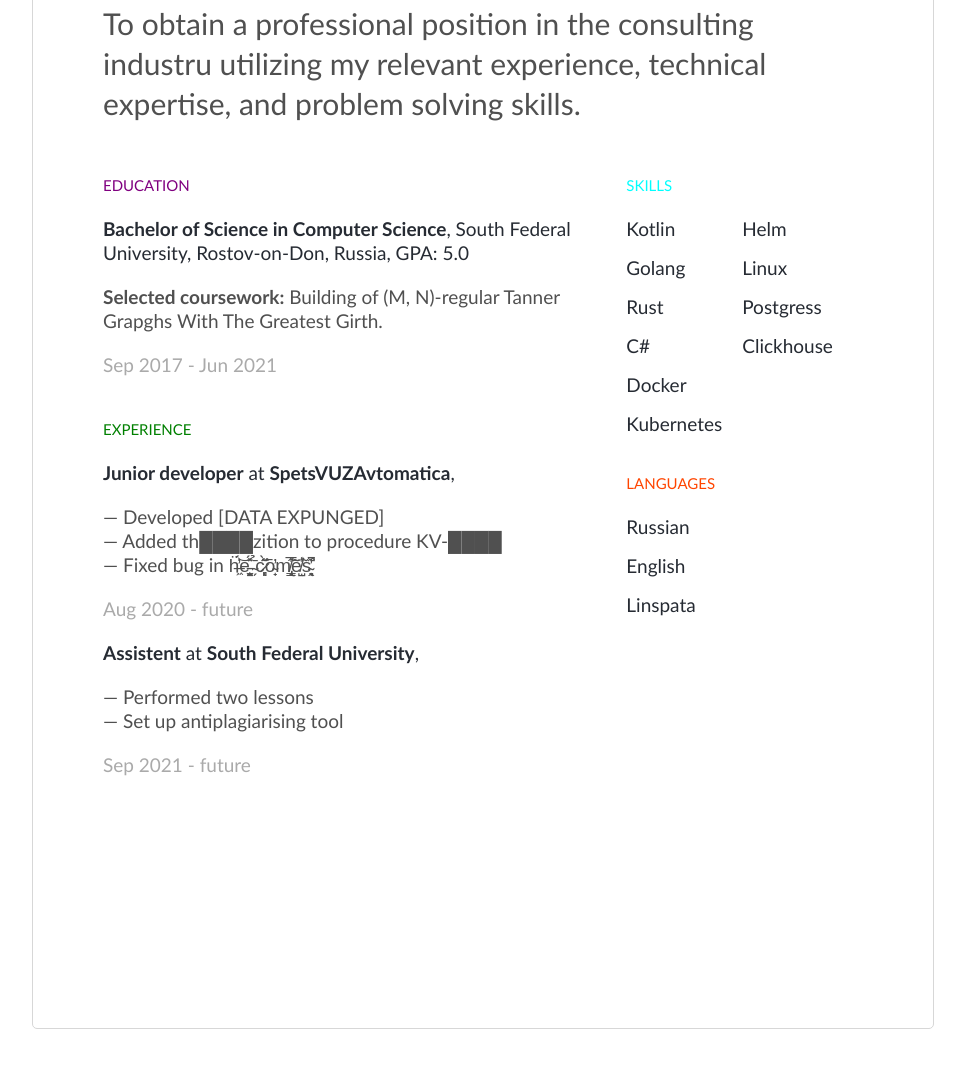
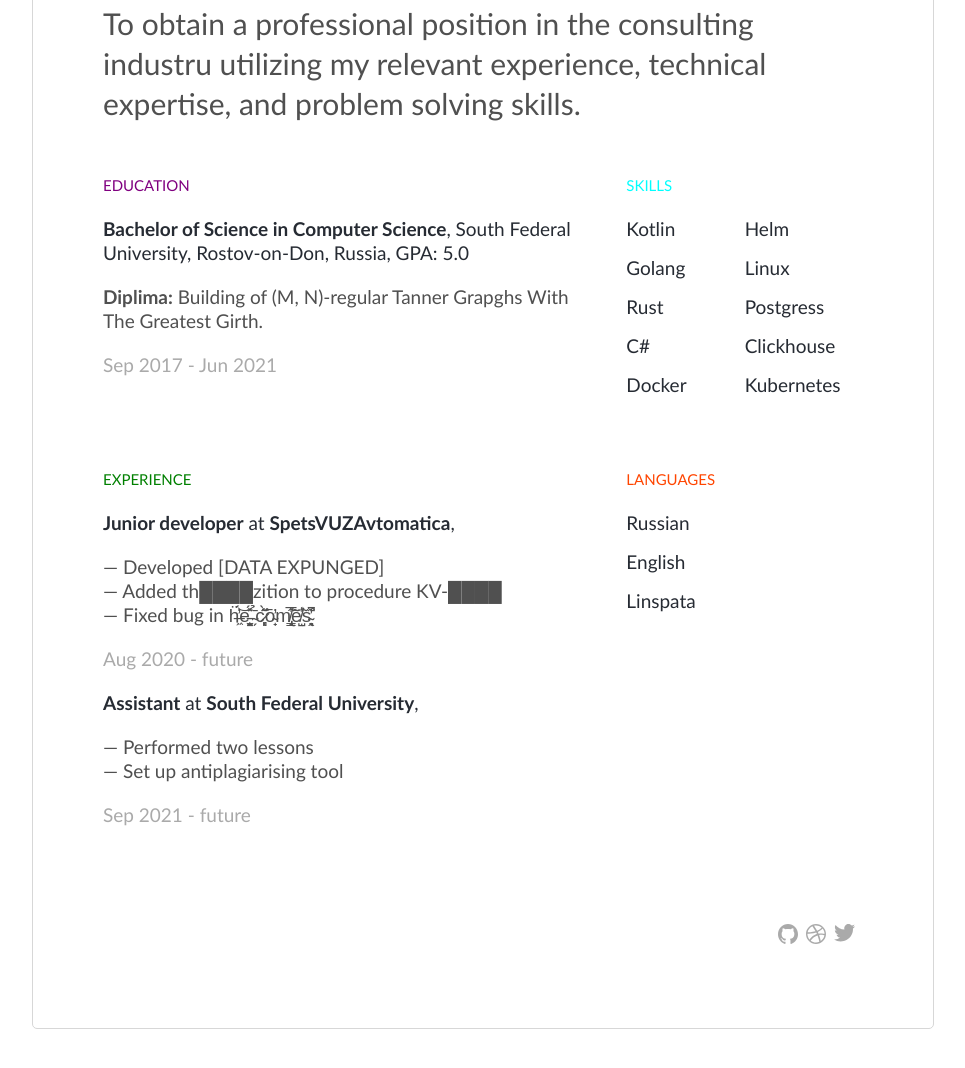
Before and after one commit to Tetrergeru/lab-1-Tetrergeru, a website: page public/index.html in a window 1280 px wide. Shown: the part 298-1366 px from the top of the page, without its empty margins (157-1122 px from the left). Drawn offline with Linux system fonts and the light colour scheme.

Commit message:
Add footer, use grids

```diff
--- a/public/css/styles.css
+++ b/public/css/styles.css
@@ -150,21 +150,10 @@ body {
 
 .resume-page__skills {
   padding: 0 70px;
-  display: flex;
-}
-
-.resume-page__skills_rows {
-  display: flex;
-  flex-direction: column;
-}
-
-.resume-page__skills_rows_left {
-  flex: 2 2;
-  margin-right: 50px;
-}
-
-.resume-page__skills_rows_right {
-  flex: 1 1;
+  display: grid;
+  column-gap: 50px;
+  row-gap: 50px;
+  grid-template-columns: 2fr 1fr
 }
 
 .resume-page__skill_header {
@@ -188,9 +177,52 @@ body {
 }
 
 .resume-page__skill_hard {
-  display: flex;
+  display: grid;
+  row-gap: 15px;
+  grid-template-columns: repeat(2, 1fr);
 }
 
-.resume-page__skill_hard_element {
-  margin-bottom: 15px;
+.resume-page__footer {
+  display: flex;
+  position: absolute;
+  bottom: 70px;
+  right: 70px;
+  padding: 5px;
 }
+
+.resume-page__footer > div {
+  margin: 5px;
+}
+
+.github-icon {
+  display: inline-block;
+  width: 28px;
+  height: 28px;
+  background: url("/images/github.svg") no-repeat;
+}
+.github-icon:hover {
+  background: url("/images/github-back.svg") no-repeat;
+  background-size: 28px;
+}
+
+.ball-icon {
+  display: inline-block;
+  width: 28px;
+  height: 28px;
+  background: url("/images/ball.svg") no-repeat;
+}
+.ball-icon:hover {
+  background: url("/images/ball-back.svg") no-repeat;
+  background-size: 28px;
+}
+
+.twitter-icon {
+  display: inline-block;
+  width: 28px;
+  height: 28px;
+  background: url("/images/twitter.svg") no-repeat;
+}
+.twitter-icon:hover {
+  background: url("/images/twitter-back.svg") no-repeat;
+  background-size: 28px;
+}
--- a/public/index.html
+++ b/public/index.html
@@ -56,22 +56,40 @@
         </div>
         <div class="resume-page__skills">
 
-          <div class="resume-page__skills_rows resume-page__skills_rows_left">
-
-            <div class="resume-page__skill">
+            <div class="resume-page__skill00">
               <div class="resume-page__skill_header resume-page__skill_element" style="color: purple">EDUCATION</div>
               <div class="resume-page__skill_element">
                 <b>Bachelor of Science in Computer Science</b>, South Federal University, Rostov-on-Don, Russia, GPA: 5.0
               </div>
               <div class="resume-page__skill_element resume-page__skill_sub">
-                <b>Selected coursework:</b> Building of (M, N)-regular Tanner Grapghs With The Greatest Girth.
+                <b>Diplima:</b> Building of (M, N)-regular Tanner Grapghs With The Greatest Girth.
               </div>
               <div class="resume-page__skill_element resume-page__skill_time">
                 Sep 2017 - Jun 2021
               </div>
             </div>
 
-            <div class="resume-page__skill">
+            <div class="resume-page__skill10">
+              <div class="resume-page__skill_header resume-page__skill_element" style="color: cyan">SKILLS</div>
+              <div class="resume-page__skill_hard">
+                  <div>Kotlin</div>
+                  <div>Helm</div>
+
+                  <div>Golang</div>
+                  <div>Linux</div>
+
+                  <div>Rust</div>
+                  <div>Postgress</div>
+
+                  <div>C#</div>
+                  <div>Clickhouse</div>
+
+                  <div>Docker</div>
+                  <div>Kubernetes</div>
+              </div>
+            </div>
+
+            <div class="resume-page__skill01">
               <div class="resume-page__skill_header resume-page__skill_element" style="color: green">EXPERIENCE</div>
               <div class="resume-page__skill_element">
                 <b>Junior developer</b> at <b>SpetsVUZAvtomatica</b>,
@@ -85,7 +103,7 @@
                 Aug 2020 - future
               </div>
               <div class="resume-page__skill_element">
-                <b>Assistent</b> at <b>South Federal University</b>,
+                <b>Assistant</b> at <b>South Federal University</b>,
               </div>
               <div class="resume-page__skill_element resume-page__skill_sub">
                 <div>— Performed two lessons</div>
@@ -96,32 +114,7 @@
               </div>
             </div>
 
-          </div>
-
-          <div class="resume-page__skills_rows resume-page__skills_rows_right">
-
-            <div class="resume-page__skill">
-              <div class="resume-page__skill_header resume-page__skill_element" style="color: cyan">SKILLS</div>
-              <div class="resume-page__skill_hard">
-                <div>
-                  <div class="resume-page__skill_hard_element">Kotlin</div>
-                  <div class="resume-page__skill_hard_element">Golang</div>
-                  <div class="resume-page__skill_hard_element">Rust</div>
-                  <div class="resume-page__skill_hard_element">C#</div>
-                  <div class="resume-page__skill_hard_element">Docker</div>
-                  <div class="resume-page__skill_hard_element">Kubernetes</div>
-                </div>
-                <div style="width: 20px"></div>
-                <div>
-                  <div class="resume-page__skill_hard_element">Helm</div>
-                  <div class="resume-page__skill_hard_element">Linux</div>
-                  <div class="resume-page__skill_hard_element">Postgress</div>
-                  <div class="resume-page__skill_hard_element">Clickhouse</div>
-                </div>
-              </div>
-            </div>
-
-            <div class="resume-page__skill">
+            <div class="resume-page__skill11">
               <div class="resume-page__skill_header resume-page__skill_element" style="color: orangered">LANGUAGES</div>
               <div class="resume-page__skill_element">
                 <div class="resume-page__skill_lang">Russian</div>
@@ -130,7 +123,12 @@
               </div>
             </div>
 
-          </div>
+        </div>
+
+        <div class="resume-page__footer">
+          <a href="https://github.com/Tetrergeru"><div class="github-icon"></div></a>
+          <a href="https://github.com/Tetrergeru"><div class="ball-icon"></div></a>
+          <a href="https://twitter.com/Tetrergeru"><div class="twitter-icon"></div></a>
         </div>
       </div>
     </main>
```
Also changed, not shown: public/images/ball-back.svg (added), public/images/ball.svg (added), public/images/github-back.svg (added), public/images/github.svg (added), public/images/profile.jpg, public/images/twitter-back.svg (added), public/images/twitter.svg (added).
